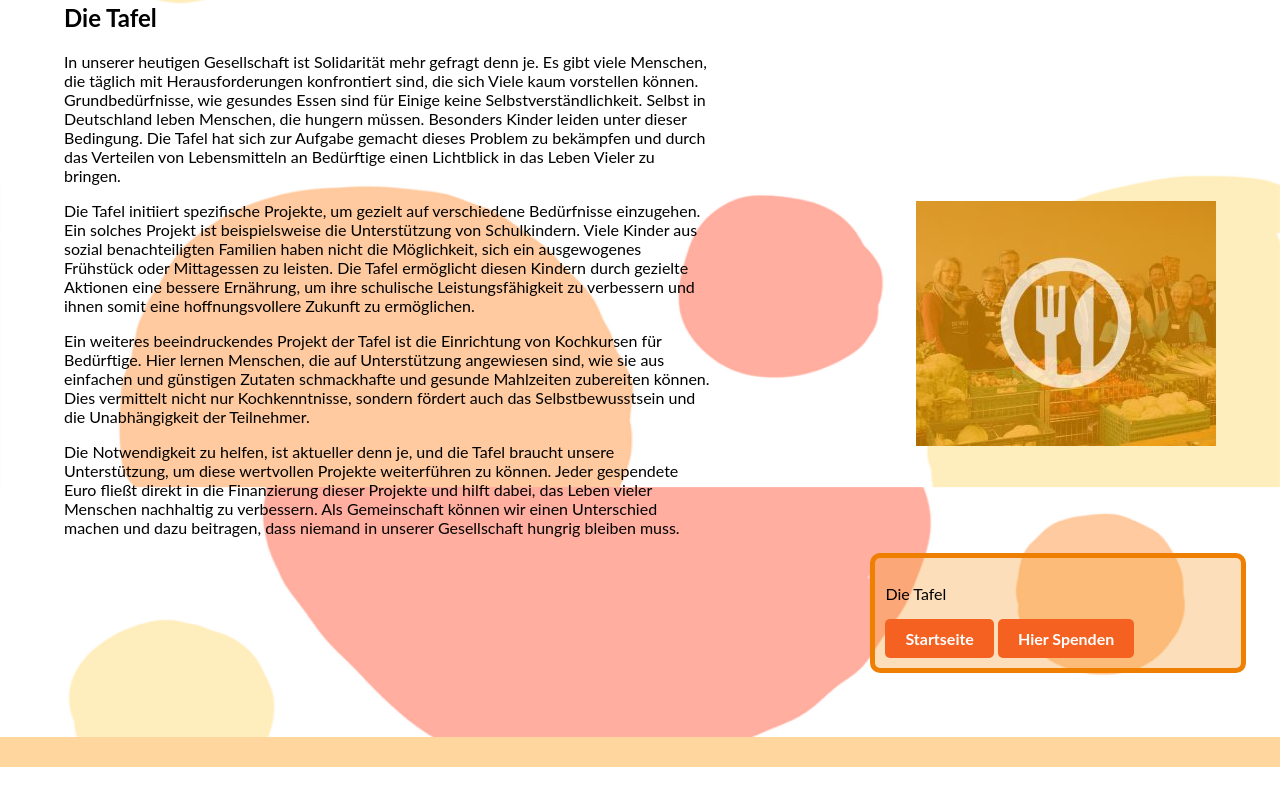
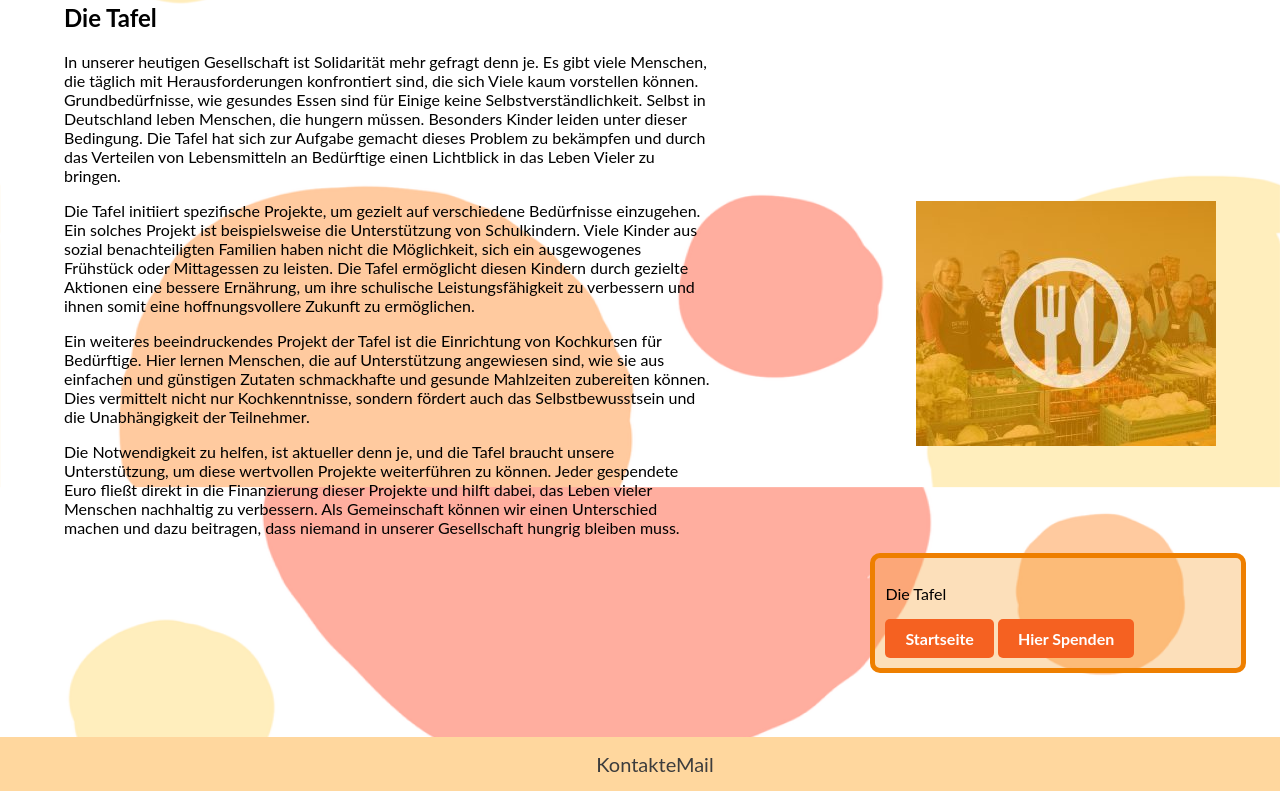
Before and after one commit to AnnaMavridis/AktionSolidaritaet, a plain HTML site: page index.html in a window 1280 px wide. Shown: the part 313-1104 px from the top of the page. Before the commit the page ends 1080 px from the top, so only its background shows below. Drawn offline with Linux system fonts and the light colour scheme.

Commit message:
Update index.html

```diff
--- a/index.html
+++ b/index.html
@@ -94,7 +94,10 @@ machen und dazu beitragen, dass niemand in unserer Gesellschaft hungrig bleiben
     </main>
 
     <footer>
-
+        <div class="footer-items">
+            <a href="./kontakt.html" class="footer-text">Kontakt</a>
+            <a href="mailto:" class="footer-text">eMail</a>
+        </div>
     </footer>
 </body>
 </html>
```
